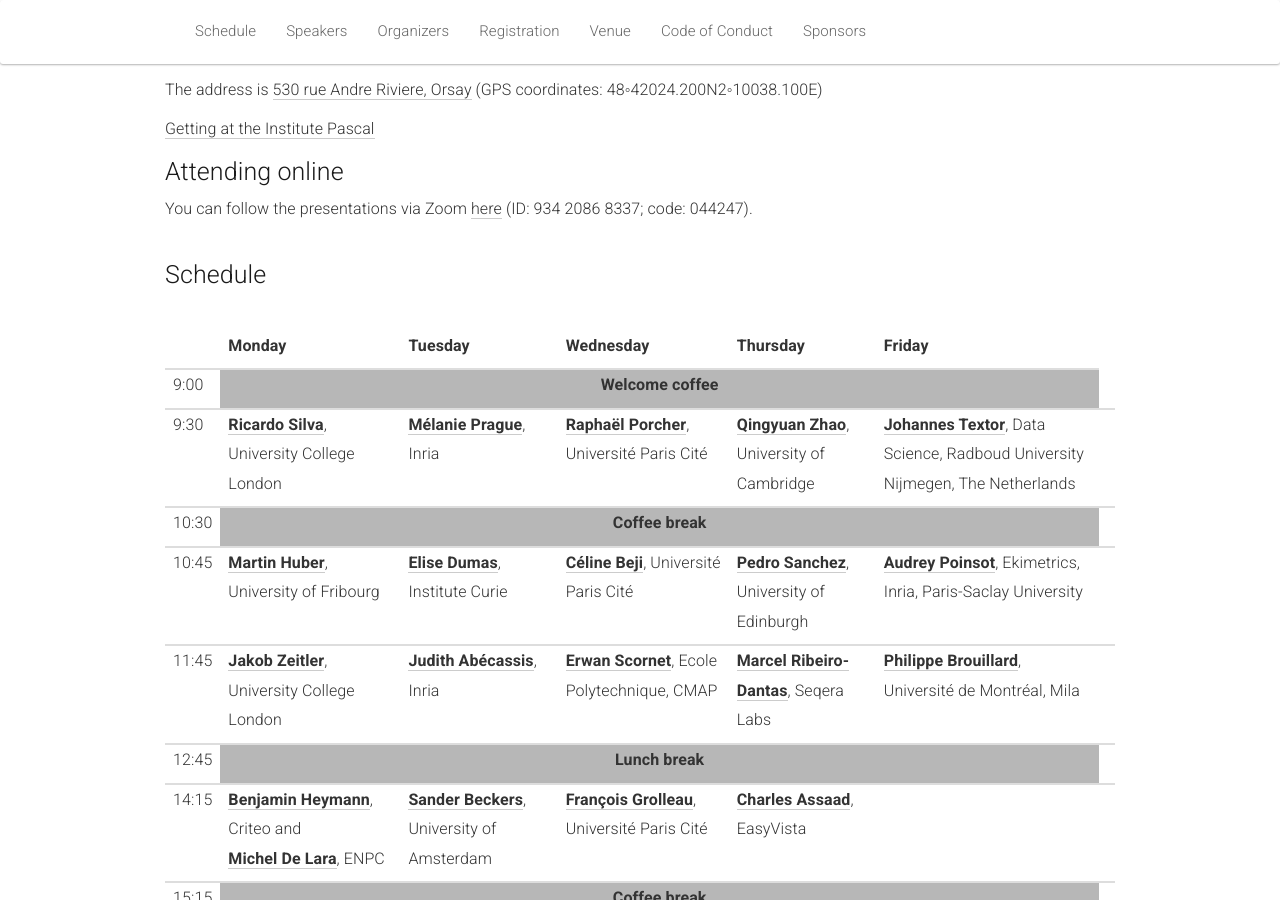
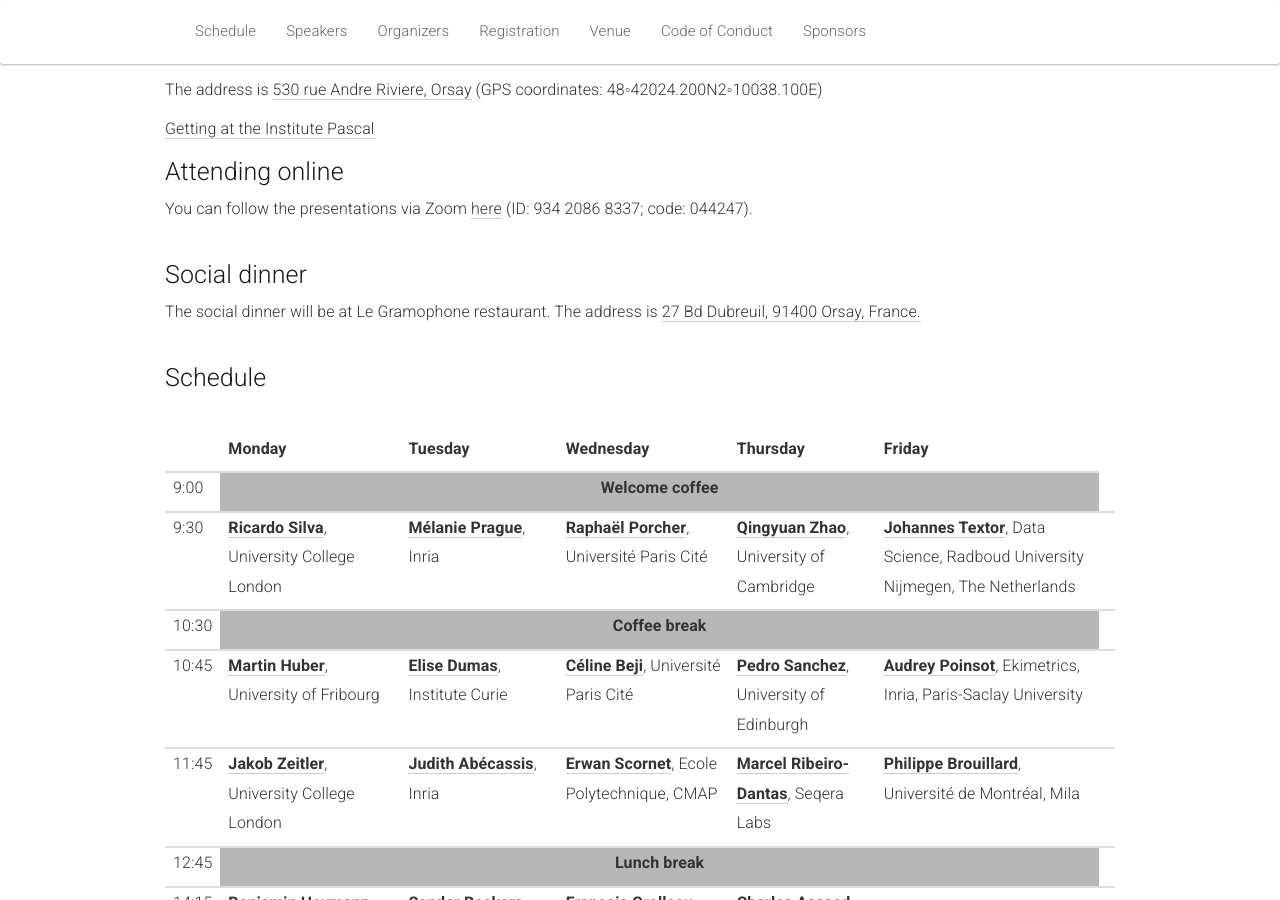
Before and after one commit to quarter-on-causality/quarter-on-causality.github.io, a Jekyll site: the page built from _pages/home_practice.md, in a window 1280 px wide and 900 px high, scrolled down 1531 px. Built offline with Jekyll 4.4.1, drawn with Linux system fonts in a browser that asks for light colours; nearby versions of some CDN libraries.

Commit message:
Add the address for the gramophone

```diff
--- a/_pages/home_practice.md
+++ b/_pages/home_practice.md
@@ -65,7 +65,15 @@ acknowledgements: ""
   <div class="col-xs-12"><a class="anchor" id="visio"></a>
      <h2>Attending online</h2>You can follow the presentations via Zoom <a href="https://zoom.us/j/93420868337?pwd=WlMrMmNXQm5Tc00wYTc3N2l2bW91UT09" target="_blank">here</a> (ID: 934 2086 8337; code: 044247).
   </div>
-</div><br/>
+</div> <br/>
+
+<div class="row">
+  <div class="col-xs-12"><a class="anchor" id="dinner"></a>
+     <h2>Social dinner</h2>The social dinner will be at Le Gramophone restaurant. The address is <a href="https://goo.gl/maps/n5TR9GLG5hd37J5w6" target="_blank">27 Bd Dubreuil, 91400 Orsay, France.</a>
+  </div>
+</div>
+
+<br/>
 
 <div class="row">
   <div class="col-xs-12"><a class="anchor" id="schedule"></a>
@@ -184,7 +192,7 @@ acknowledgements: ""
           <td></td>
           <td></td>
           <td></td>
-          <td><strong>Social dinner</strong></td>
+          <td><strong><a href="#dinner">Social dinner</a></strong></td>
           <td></td>
         </tr>
       </tbody>
```
